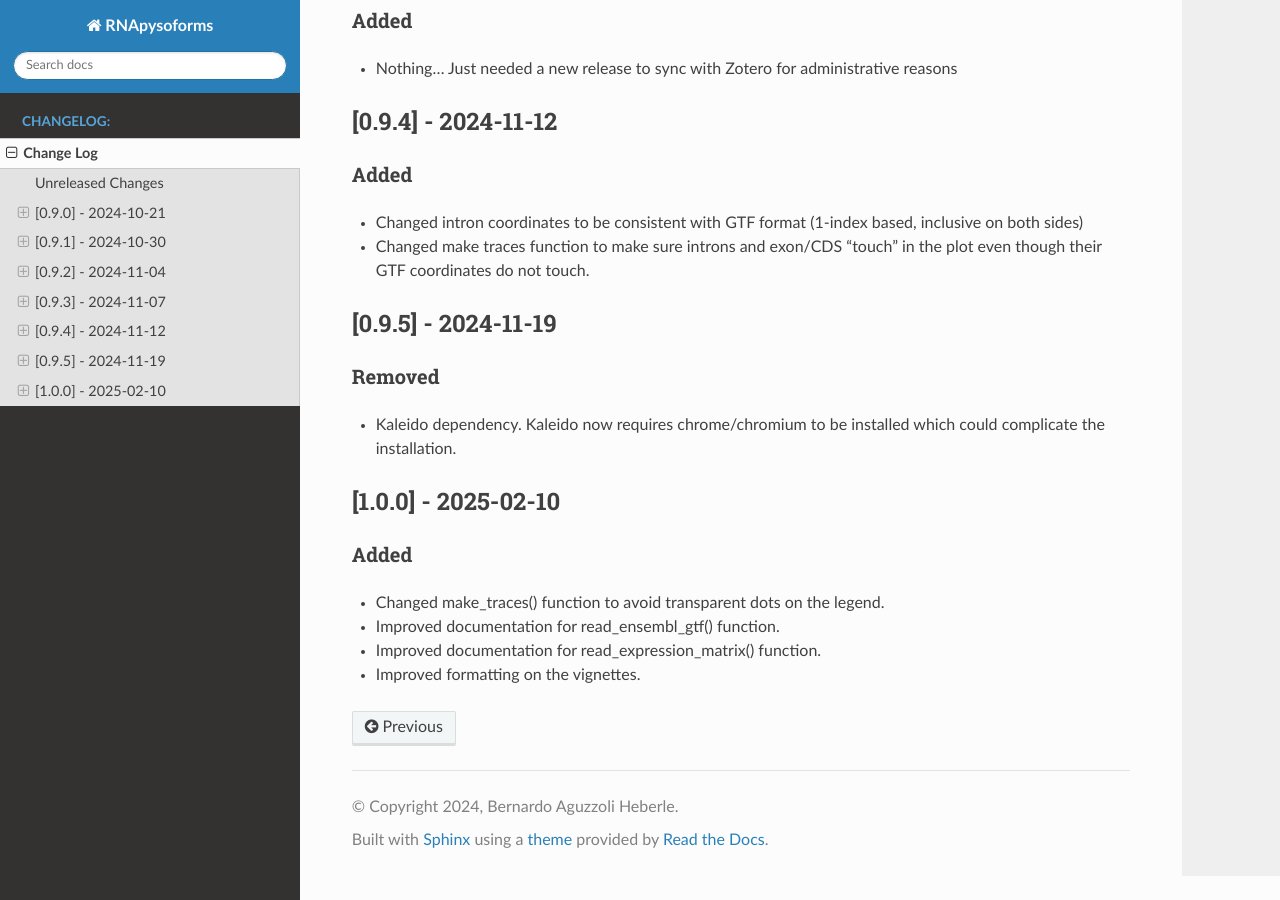
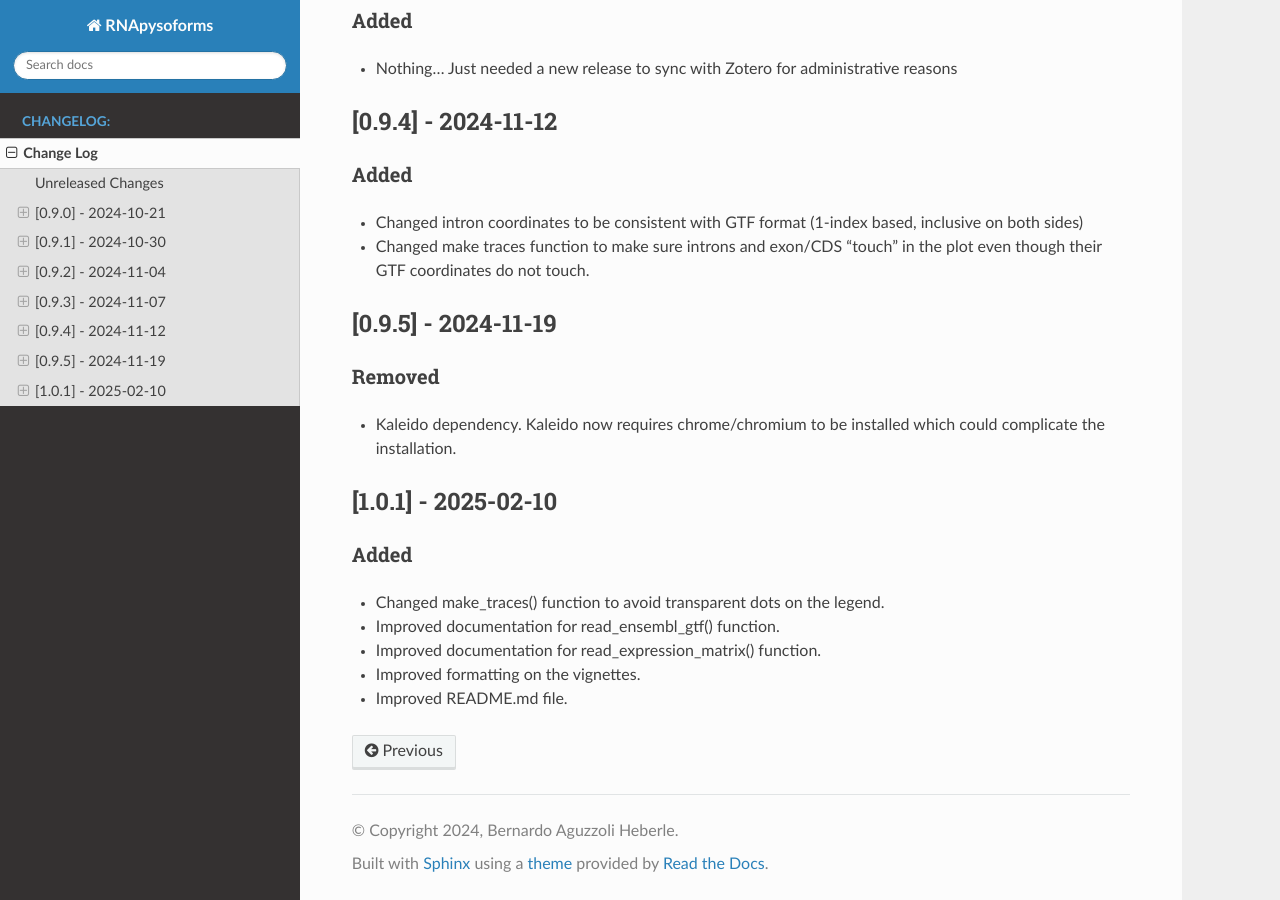
Before and after one commit to UK-SBCoA-EbbertLab/RNApysoforms, a Sphinx documentation site: the page built from source/changelog.rst, in a window 1280 px wide and 900 px high, scrolled down 945 px. Built offline with Sphinx 7.4.7 and the Read the Docs theme 3.1.0, drawn with Linux system fonts in a browser that asks for light colours; pages that are not in the unit, such as notebooks, are missing from menus; comment, search, counter and statistics services are not loaded.

Commit message:
Updated version

```diff
--- a/CHANGELOG.md
+++ b/CHANGELOG.md
@@ -35,9 +35,10 @@ and this project adheres to [Semantic Versioning](https://semver.org/spec/v2.0.0
 - Kaleido dependency. Kaleido now requires chrome/chromium to be installed which could complicate the installation.
 
 
-## [1.0.0] - 2025-02-10
+## [1.0.1] - 2025-02-10
 ### Added
 - Changed make_traces() function to avoid transparent dots on the legend.
 - Improved documentation for read_ensembl_gtf() function.
 - Improved documentation for read_expression_matrix() function.
 - Improved formatting on the vignettes.
+- Improved README.md file.
--- a/pyproject.toml
+++ b/pyproject.toml
@@ -4,7 +4,7 @@ build-backend = "setuptools.build_meta"
 
 [project]
 name = "RNApysoforms"
-version = "1.0.0"
+version = "1.0.1"
 description = "A Python package designed for visualizing RNA isoform structures and expression levels by leveraging Plotly for interactive plotting and Polars for efficient data manipulation, enabling the creation of fast-rendering, interactive plots."
 readme = "README.md"
 authors = [{name = "Your Name", email = "bernardo.aguzzoli@gmail.com"}]
--- a/setup.py
+++ b/setup.py
@@ -2,7 +2,7 @@ from setuptools import setup, find_packages
 
 setup(
     name="RNApysoforms",
-    version="1.0.0",
+    version="1.0.1",
     package_dir={"": "src"},
     packages=find_packages(where="src"),
     install_requires=[
--- a/source/conf.py
+++ b/source/conf.py
@@ -2,7 +2,7 @@
 project = 'RNApysoforms'
 copyright = '2024, Bernardo Aguzzoli Heberle'
 author = 'Bernardo Aguzzoli Heberle'
-release = '1.0.0'
+release = '1.0.1'
 
 # -- General configuration ---------------------------------------------------
 extensions = [
--- a/src/RNApysoforms/__init__.py
+++ b/src/RNApysoforms/__init__.py
@@ -12,4 +12,4 @@ from .make_traces import make_traces
 __all__ = ['shorten_gaps', 'to_intron', "read_ensembl_gtf", "make_traces",
            "read_expression_matrix", "gene_filtering", "calculate_exon_number", "make_plot"]
 
-__version__ = "1.0.0"
+__version__ = "1.0.1"
```
